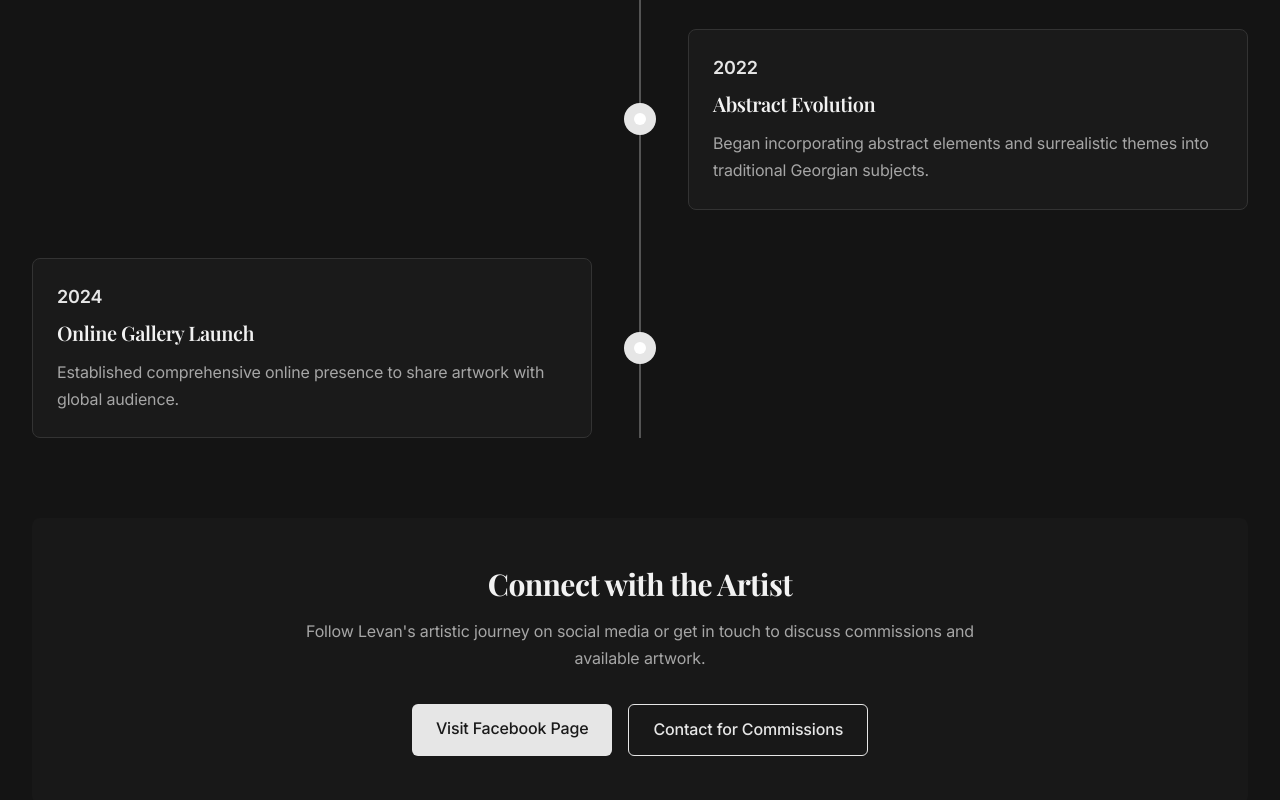
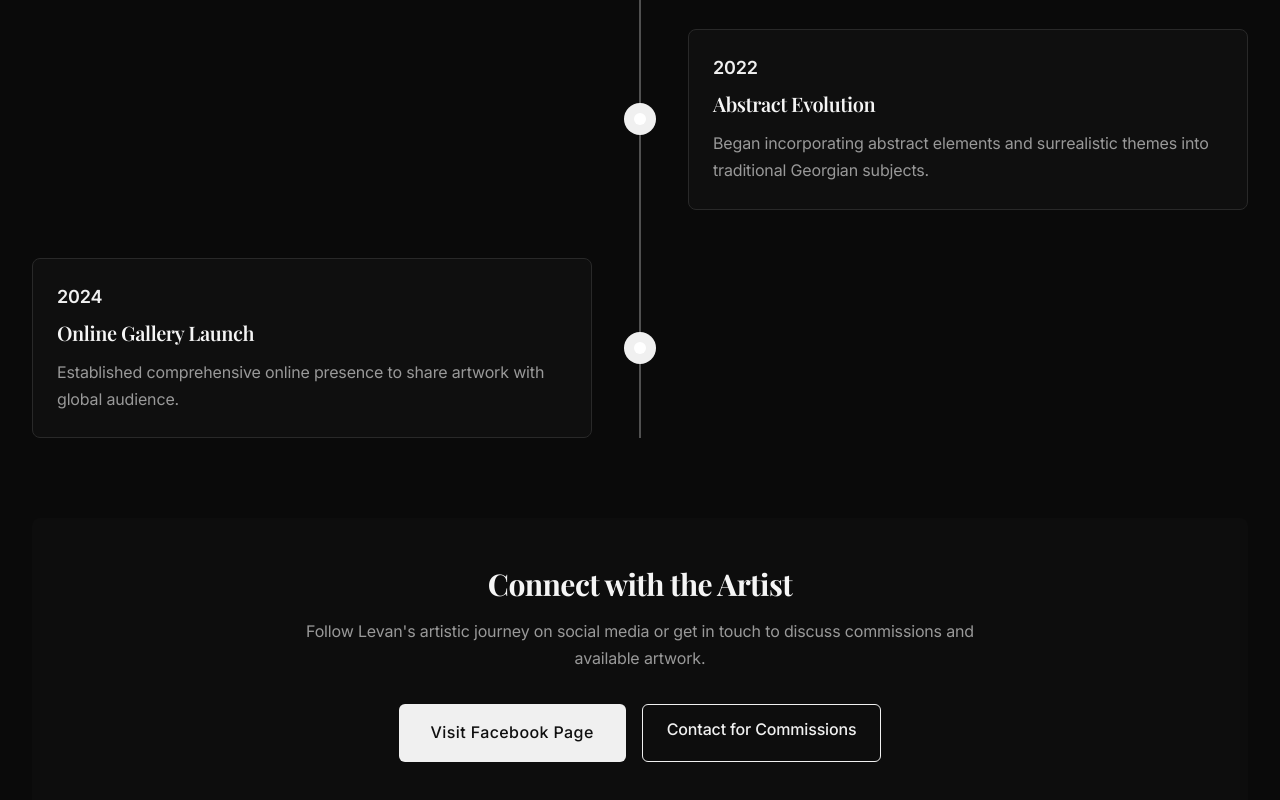
Before and after one commit to sandrexa1111/georgian-canvas-gallery, a React (Vite) app: page /about in a window 1280 px wide. Shown: the part 1770-2570 px from the top of the page. Built offline with nearby package versions, Linux system fonts and the light colour scheme.

Commit message:
Refactor: Enhance design based on professional websites
Implement design enhancements based on the provided professional website references, including adjustments to color schemes, typography, layout, and animations.

```diff
--- a/src/components/sections/AboutSection.tsx
+++ b/src/components/sections/AboutSection.tsx
@@ -3,10 +3,10 @@ import { motion } from 'framer-motion';
 
 export const AboutSection = () => {
   return (
-    <section id="about" className="section-spacing min-h-screen flex items-center bg-gray-700">
+    <section id="about" className="section-spacing min-h-screen flex items-center bg-background">
       <div className="max-w-6xl mx-auto px-6 sm:px-8 lg:px-12">
         <motion.div
-          className="text-center space-y-16"
+          className="text-center space-y-20"
           initial={{ opacity: 0, y: 40 }}
           whileInView={{ opacity: 1, y: 0 }}
           viewport={{ once: true }}
@@ -19,13 +19,13 @@ export const AboutSection = () => {
             viewport={{ once: true }}
             transition={{ duration: 0.8 }}
           >
-            <h2 className="font-playfair text-5xl md:text-7xl font-semibold text-white">
-              About the <span className="text-white">Artist</span>
+            <h2 className="font-playfair text-5xl md:text-7xl font-semibold text-foreground">
+              About the <span className="text-primary">Artist</span>
             </h2>
           </motion.div>
 
           <motion.blockquote
-            className="text-2xl md:text-4xl lg:text-5xl font-playfair italic text-gray-200 leading-relaxed max-w-5xl mx-auto"
+            className="text-2xl md:text-4xl lg:text-5xl font-playfair italic text-muted-foreground leading-relaxed max-w-5xl mx-auto"
             initial={{ opacity: 0, scale: 0.95 }}
             whileInView={{ opacity: 1, scale: 1 }}
             viewport={{ once: true }}
@@ -37,7 +37,7 @@ export const AboutSection = () => {
           </motion.blockquote>
 
           <motion.p
-            className="text-white font-semibold text-2xl font-dm-sans"
+            className="text-primary font-semibold text-2xl font-inter"
             initial={{ opacity: 0, y: 20 }}
             whileInView={{ opacity: 1, y: 0 }}
             viewport={{ once: true }}
@@ -54,8 +54,8 @@ export const AboutSection = () => {
             transition={{ duration: 0.8, delay: 0.6 }}
           >
             <div className="space-y-8">
-              <h3 className="font-playfair text-3xl font-semibold text-white">Heritage & Vision</h3>
-              <p className="text-lg text-gray-200 font-inter leading-relaxed">
+              <h3 className="font-playfair text-3xl font-semibold text-foreground">Heritage & Vision</h3>
+              <p className="text-lg text-muted-foreground font-inter leading-relaxed">
                 Born and raised in the heart of Georgia, Levan Mosiashvili has dedicated his life to capturing
                 the essence of Georgian culture through his art. His work spans traditional landscapes,
                 intricate portraits, and modern abstract pieces that reflect the evolving spirit of his homeland.
@@ -63,8 +63,8 @@ export const AboutSection = () => {
             </div>
 
             <div className="space-y-8">
-              <h3 className="font-playfair text-3xl font-semibold text-white">Recognition & Impact</h3>
-              <p className="text-lg text-gray-200 font-inter leading-relaxed">
+              <h3 className="font-playfair text-3xl font-semibold text-foreground">Recognition & Impact</h3>
+              <p className="text-lg text-muted-foreground font-inter leading-relaxed">
                 With over two decades of artistic experience, Levan's paintings have been featured in galleries
                 across Europe and continue to inspire art lovers around the world, bridging cultural divides
                 through the universal language of visual expression.
--- a/src/index.css
+++ b/src/index.css
@@ -7,50 +7,50 @@
 
 @layer base {
   :root {
-    /* Light theme - Clean, minimal palette */
-    --background: 0 0% 98%;
-    --foreground: 0 0% 10%;
+    /* Light theme - Professional art gallery palette */
+    --background: 0 0% 99%;
+    --foreground: 0 0% 8%;
     --card: 0 0% 100%;
-    --card-foreground: 0 0% 10%;
+    --card-foreground: 0 0% 8%;
     --popover: 0 0% 100%;
-    --popover-foreground: 0 0% 10%;
-    --primary: 0 0% 15%; /* Dark charcoal for elegance */
+    --popover-foreground: 0 0% 8%;
+    --primary: 0 0% 12%; /* Deep charcoal black */
     --primary-foreground: 0 0% 98%;
-    --secondary: 0 0% 96%;
-    --secondary-foreground: 0 0% 15%;
-    --muted: 0 0% 94%;
-    --muted-foreground: 0 0% 45%;
-    --accent: 0 0% 92%;
-    --accent-foreground: 0 0% 15%;
+    --secondary: 0 0% 97%;
+    --secondary-foreground: 0 0% 12%;
+    --muted: 0 0% 95%;
+    --muted-foreground: 0 0% 40%;
+    --accent: 0 0% 93%;
+    --accent-foreground: 0 0% 12%;
     --destructive: 0 84% 60%;
     --destructive-foreground: 0 0% 98%;
-    --border: 0 0% 90%;
-    --input: 0 0% 92%;
-    --ring: 0 0% 15%;
+    --border: 0 0% 88%;
+    --input: 0 0% 93%;
+    --ring: 0 0% 12%;
     --radius: 0.5rem;
   }
 
   .dark {
-    /* Dark theme - Sophisticated dark tones */
-    --background: 0 0% 8%;
-    --foreground: 0 0% 95%;
-    --card: 0 0% 10%;
-    --card-foreground: 0 0% 95%;
-    --popover: 0 0% 10%;
-    --popover-foreground: 0 0% 95%;
-    --primary: 0 0% 90%;
-    --primary-foreground: 0 0% 10%;
-    --secondary: 0 0% 14%;
-    --secondary-foreground: 0 0% 90%;
-    --muted: 0 0% 16%;
-    --muted-foreground: 0 0% 65%;
-    --accent: 0 0% 18%;
-    --accent-foreground: 0 0% 90%;
+    /* Dark theme - Contemporary gallery dark mode */
+    --background: 0 0% 4%;
+    --foreground: 0 0% 96%;
+    --card: 0 0% 6%;
+    --card-foreground: 0 0% 96%;
+    --popover: 0 0% 6%;
+    --popover-foreground: 0 0% 96%;
+    --primary: 0 0% 94%;
+    --primary-foreground: 0 0% 6%;
+    --secondary: 0 0% 8%;
+    --secondary-foreground: 0 0% 94%;
+    --muted: 0 0% 10%;
+    --muted-foreground: 0 0% 60%;
+    --accent: 0 0% 12%;
+    --accent-foreground: 0 0% 94%;
     --destructive: 0 84% 60%;
     --destructive-foreground: 0 0% 98%;
-    --border: 0 0% 20%;
-    --input: 0 0% 16%;
-    --ring: 0 0% 90%;
+    --border: 0 0% 16%;
+    --input: 0 0% 10%;
+    --ring: 0 0% 94%;
   }
 }
 
@@ -89,30 +89,35 @@
 }
 
 @layer components {
-  /* Modern art card with clean styling */
+  /* Professional art card styling */
   .art-card {
-    @apply bg-card border border-border/30 rounded-lg overflow-hidden transition-all duration-300 hover:shadow-xl hover:border-border/60;
-    box-shadow: 0 2px 8px rgba(0, 0, 0, 0.04);
+    @apply bg-card border border-border/20 rounded-lg overflow-hidden transition-all duration-500 hover:shadow-2xl hover:border-border/40;
+    box-shadow: 0 1px 3px rgba(0, 0, 0, 0.02), 0 1px 2px rgba(0, 0, 0, 0.04);
   }
 
   .art-card:hover {
-    transform: translateY(-4px);
-    box-shadow: 0 12px 32px rgba(0, 0, 0, 0.12);
+    transform: translateY(-8px);
+    box-shadow: 0 20px 40px rgba(0, 0, 0, 0.08), 0 8px 16px rgba(0, 0, 0, 0.06);
   }
 
-  /* Clean button styling */
+  /* Refined button styling */
   .btn-primary {
-    @apply bg-primary text-primary-foreground px-6 py-3 rounded-md font-medium font-inter transition-all duration-200 hover:bg-primary/90 hover:shadow-md relative overflow-hidden;
+    @apply bg-primary text-primary-foreground px-8 py-4 rounded-md font-medium font-inter transition-all duration-300 hover:bg-primary/90 hover:shadow-lg relative overflow-hidden;
+    letter-spacing: 0.025em;
   }
 
-  /* Section spacing with better rhythm */
+  /* Professional section spacing */
   .section-spacing {
-    @apply py-20 md:py-28;
+    @apply py-24 md:py-32 lg:py-40;
   }
 
-  /* Gallery grid with proper spacing */
+  /* Gallery grid with refined spacing */
   .gallery-grid {
-    @apply grid grid-cols-1 md:grid-cols-2 lg:grid-cols-3 xl:grid-cols-4 gap-6 md:gap-8;
+    @apply grid grid-cols-1 md:grid-cols-2 lg:grid-cols-3 gap-8 md:gap-12;
+  }
+
+  .gallery-spacing {
+    @apply gap-8 md:gap-12 lg:gap-16;
   }
 
   /* Typography utilities */
@@ -126,22 +131,18 @@
     line-height: 1.7;
   }
 
-  /* Hover effects */
-  .hover-lift {
-    @apply transition-transform duration-200 hover:-translate-y-1;
-  }
-
   /* Header styling */
   .header-nav {
-    @apply bg-background/80 backdrop-blur-md border-b border-border/50;
+    @apply bg-background/90 backdrop-blur-xl border-b border-border/30;
+    box-shadow: 0 1px 3px rgba(0, 0, 0, 0.02);
   }
 }
 
-/* Smooth animations */
+/* Refined animations */
 @keyframes fadeInUp {
   from {
     opacity: 0;
-    transform: translateY(30px);
+    transform: translateY(40px);
   }
   to {
     opacity: 1;
@@ -152,7 +153,7 @@
 @keyframes zoomIn {
   from {
     opacity: 0;
-    transform: scale(0.8);
+    transform: scale(0.9);
   }
   to {
     opacity: 1;
@@ -161,11 +162,11 @@
 }
 
 .animate-fade-in-up {
-  animation: fadeInUp 0.6s ease-out;
+  animation: fadeInUp 0.8s ease-out;
 }
 
 .animate-zoom-in {
-  animation: zoomIn 0.4s ease-out;
+  animation: zoomIn 0.6s ease-out;
 }
 
 /* Custom scrollbar */
```
Also changed, not shown: src/components/ScrollNavigation.tsx (+15 -15 lines).
